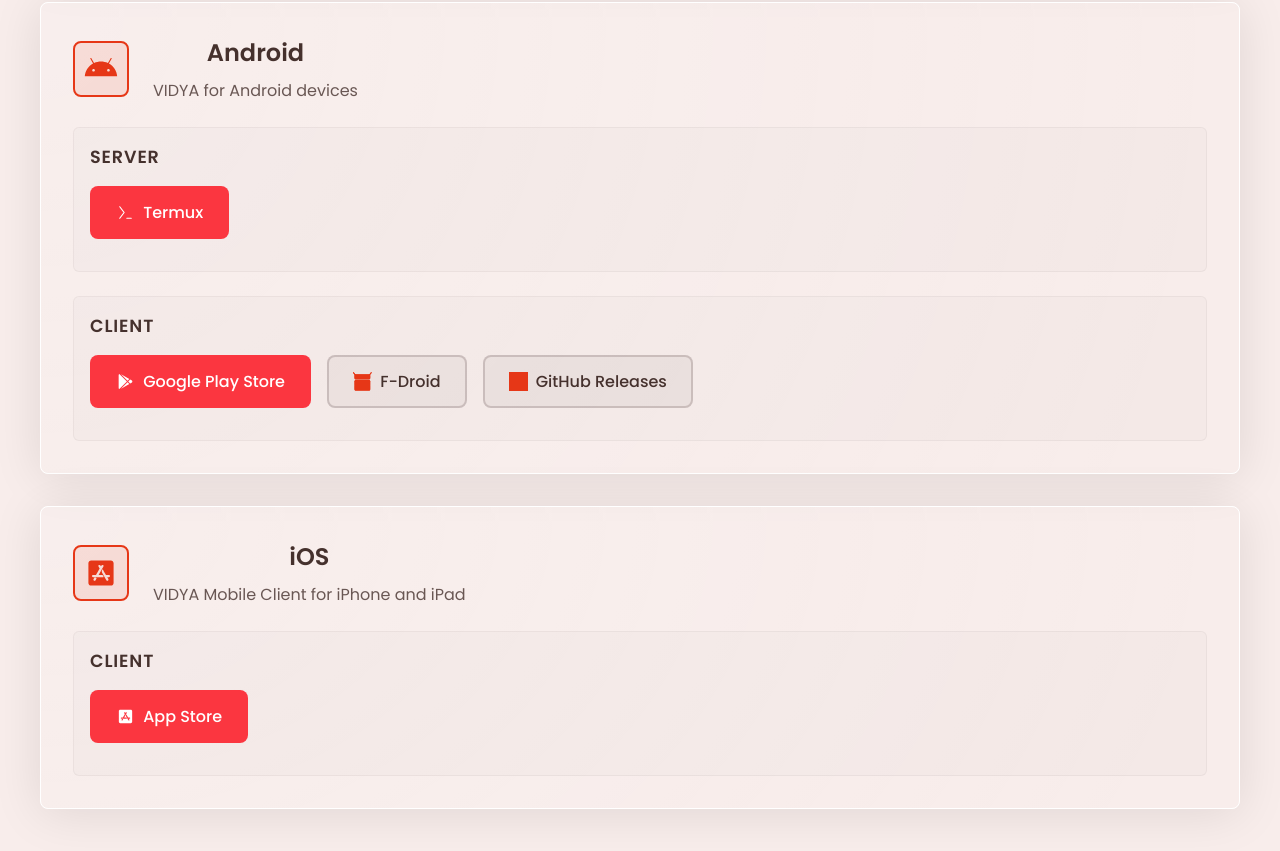
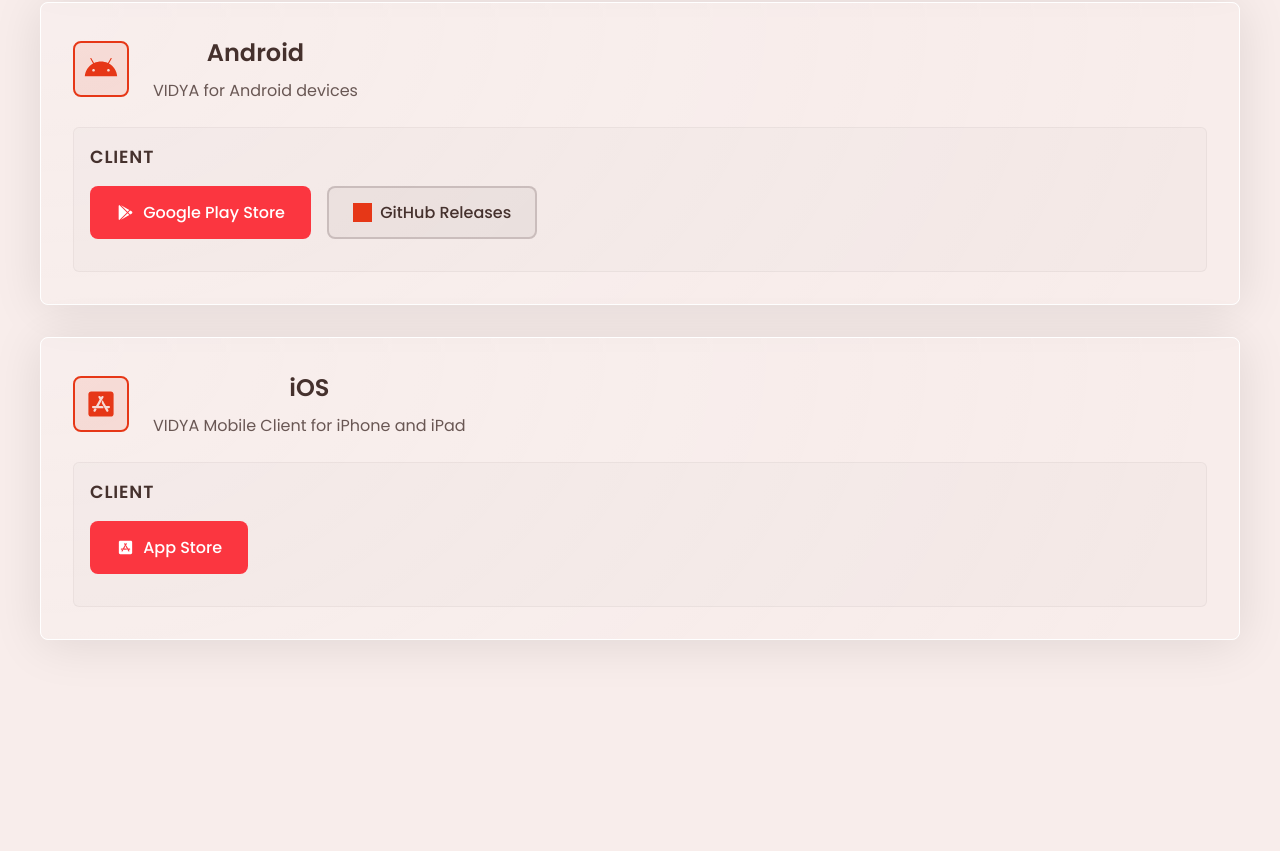
Before and after one commit to dextify-org/vidya-landing-page, a Next.js app: page /downloads in a window 1280 px wide. Shown: the part 1775-2626 px from the top of the page. After the commit the page ends 2527 px from the top, so only its background shows below. Built offline with nearby package versions, Linux system fonts and the light colour scheme; grey boxes are pictures that could not be loaded.

Commit message:
removed some links

```diff
--- a/app/downloads/page.js
+++ b/app/downloads/page.js
@@ -148,26 +148,6 @@
                   </div>
                 </div>
 
-                {/* Server Subsection */}
-                <div className="subsection">
-                  <h5 className="subsection-title">Server</h5>
-                  <div className="download-links">
-                    <a
-                      href="https://github.com/dextify-org/vidya-termux"
-                      target="_blank"
-                      rel="noopener noreferrer"
-                      className="download-btn primary"
-                    >
-                      <img
-                        src="/termux-svgrepo-com.svg"
-                        alt="Termux"
-                        className="btn-icon"
-                      />
-                      Termux
-                    </a>
-                  </div>
-                </div>
-
                 {/* Client Subsection */}
                 <div className="subsection">
                   <h5 className="subsection-title">Client</h5>
@@ -184,14 +164,6 @@
                         className="btn-icon"
                       />
                       Google Play Store
-                    </a>
-                    <a href="#" className="download-btn secondary">
-                      <img
-                        src="/Fdroid Logo.svg"
-                        alt="F-Droid"
-                        className="btn-icon"
-                      />
-                      F-Droid
                     </a>
                     <a
                       href="https://github.com/dextify-org/vidya-app/releases"
```
Also changed, not shown: app/contact/page.js (+0 -22 lines), app/page.js (+0 -8 lines), 1 other file (tests, documents, lock files or other folders).
